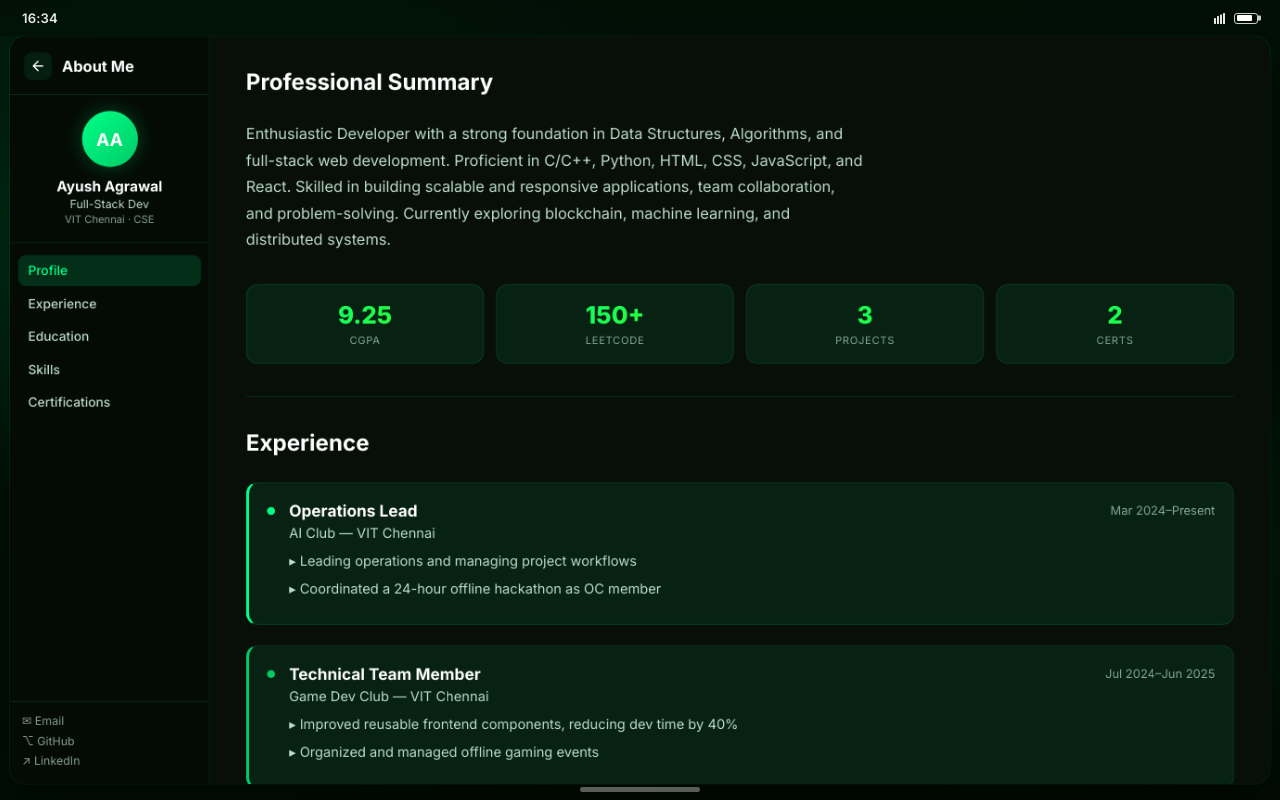
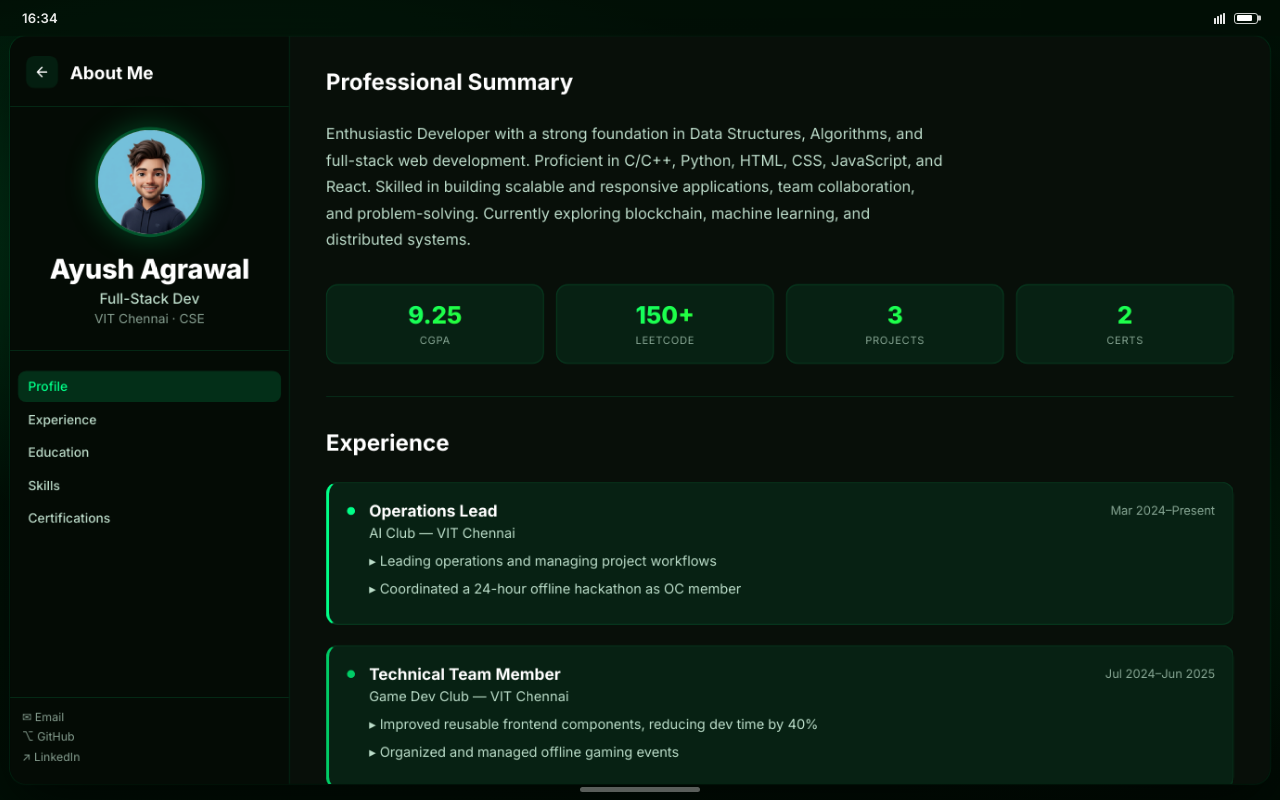
Before and after one commit to SeeThearc/Portfolio, a React (Vite) app: page /about in a window 1280 px wide. Built offline with nearby package versions, Linux system fonts and the light colour scheme.

Commit message:
updated profile section with better css

```diff
--- a/src/components/AppSwitcher.jsx
+++ b/src/components/AppSwitcher.jsx
@@ -37,11 +37,11 @@ function LockPreview() {
       <div className="prev-lock-time">14:37</div>
       <div className="prev-lock-date">Tuesday, March 17</div>
       <div className="prev-notif">
-        <div className="prev-notif-icon" style={{ background: '#2563eb' }} />
+        <div className="prev-notif-icon" style={{ background: 'var(--accent)' }} />
         <div className="prev-notif-text">New Connection</div>
       </div>
       <div className="prev-notif">
-        <div className="prev-notif-icon" style={{ background: '#0d9488' }} />
+        <div className="prev-notif-icon" style={{ background: 'var(--accent-2)' }} />
         <div className="prev-notif-text">Design Update</div>
       </div>
     </div>
@@ -49,7 +49,7 @@ function LockPreview() {
 }
 
 function HomePreview() {
-  const ICON_COLORS = ['#2563eb','#374151','#059669','#d97706','#7c3aed','#be185d']
+  const ICON_COLORS = ['var(--accent)','#374151','var(--accent-2)','#d97706','#7c3aed','#be185d']
   return (
     <div className="preview-home">
       <div className="prev-home-icons">
--- a/src/pages/AboutResume.css
+++ b/src/pages/AboutResume.css
@@ -14,13 +14,13 @@
 
 /* Sidebar */
 .about-sidebar {
-  width: 200px;
+  width: 280px;
   flex-shrink: 0;
   background: var(--app-sidebar-bg);
   border-right: 1px solid var(--app-border);
   display: flex;
   flex-direction: column;
-  padding: 16px 0;
+  padding: 20px 0;
   gap: 0;
   overflow-y: auto;
 }
@@ -28,13 +28,13 @@
 .about-logo {
   display: flex;
   align-items: center;
-  gap: 10px;
-  padding: 0 14px 14px;
+  gap: 12px;
+  padding: 0 16px 18px;
   border-bottom: 1px solid var(--app-border);
-  margin-bottom: 16px;
+  margin-bottom: 20px;
 }
 .about-back-btn {
-  width: 28px; height: 28px;
+  width: 32px; height: 32px;
   border-radius: 8px;
   background: var(--app-item-hover);
   display: flex;
@@ -43,31 +43,33 @@
   flex-shrink: 0;
   transition: background 0.2s;
 }
-.about-back-btn:hover { background: rgba(255,255,255,0.15); }
-.about-logo-text { font-size: 0.95rem; font-weight: 700; color: var(--text-primary); }
+.about-back-btn:hover { background: rgba(255,255,255,0.2); }
+.about-logo-text { font-size: 1.1rem; font-weight: 700; color: var(--text-primary); }
 
 .about-profile-block {
   text-align: center;
-  padding: 0 14px 16px;
+  padding: 0 20px 24px;
   border-bottom: 1px solid var(--app-border);
-  margin-bottom: 12px;
+  margin-bottom: 20px;
 }
 .about-avatar {
-  width: 56px; height: 56px;
+  width: 110px; height: 110px;
   border-radius: 50%;
-  background: linear-gradient(135deg, var(--accent), var(--accent-2));
+  background: var(--app-item-hover);
   display: flex;
   align-items: center;
   justify-content: center;
-  font-size: 1.1rem;
-  font-weight: 700;
-  color: #fff;
-  margin: 0 auto 10px;
-  box-shadow: 0 0 20px var(--accent-glow);
+  margin: 0 auto 16px;
+  box-shadow: 0 0 30px var(--accent-glow);
+  overflow: hidden;
+  border: 3px solid var(--accent-border);
 }
-.about-name { font-size: 0.9rem; font-weight: 700; color: var(--text-primary); margin-bottom: 3px; }
-.about-role-text { font-size: 0.72rem; color: var(--text-secondary); margin-bottom: 2px; }
-.about-uni { font-size: 0.65rem; color: var(--text-muted); }
+.about-avatar img {
+  width: 100%; height: 100%; object-fit: cover;
+}
+.about-name { font-size: 1.7rem; font-weight: 800; color: var(--text-primary); margin-bottom: 4px; letter-spacing: -0.01em; }
+.about-role-text { font-size: 0.9rem; font-weight: 500; color: var(--text-secondary); margin-bottom: 4px; }
+.about-uni { font-size: 0.8rem; color: var(--text-muted); }
 
 .about-nav { display: flex; flex-direction: column; gap: 2px; padding: 0 8px; flex: 1; }
 .about-nav-btn {
@@ -201,7 +203,15 @@
 .skill-group { display: flex; flex-direction: column; gap: 8px; }
 .skill-cat { font-size: 0.7rem; font-weight: 700; letter-spacing: 0.1em; text-transform: uppercase; color: var(--text-muted); margin-top: 4px; }
 .skill-chips { display: flex; flex-wrap: wrap; gap: 8px; }
-.skill-chip { font-size: 0.8rem; font-weight: 500; padding: 6px 14px; border-radius: 20px; background: var(--badge-bg); border: 1px solid var(--badge-bdr); color: var(--badge-txt); }
+.skill-chip {
+  font-size: 0.8rem; font-weight: 500; padding: 6px 14px; border-radius: 20px;
+  background: var(--badge-bg); border: 1px solid var(--badge-bdr); color: var(--badge-txt);
+  transition: all 0.2s ease; cursor: default;
+}
+.skill-chip:hover {
+  border-color: rgba(255, 255, 255, 0.9);
+  color: #fff;
+}
 
 /* Certifications */
 .cert-card {
@@ -212,11 +222,23 @@
   background: var(--app-item-hover);
   border: 1px solid var(--app-border);
   border-radius: 12px;
+  text-decoration: none;
+  transition: all 0.2s ease;
+  cursor: pointer;
+}
+.cert-card:hover {
+  border-color: rgba(255, 255, 255, 0.9);
+  background: rgba(255, 255, 255, 0.05);
+}
+.cert-card:hover .cert-title,
+.cert-card:hover .cert-issuer,
+.cert-card:hover .cert-date {
+  color: #fff;
 }
 .cert-icon { width: 46px; height: 46px; border-radius: 10px; display: flex; align-items: center; justify-content: center; font-size: 1.4rem; flex-shrink: 0; }
-.cert-title { font-size: 0.95rem; font-weight: 700; color: var(--text-primary); margin-bottom: 4px; }
-.cert-issuer { font-size: 0.85rem; color: var(--text-secondary); }
-.cert-date { margin-left: auto; font-size: 0.75rem; color: var(--text-muted); white-space: nowrap; }
+.cert-title { font-size: 0.95rem; font-weight: 700; color: var(--text-primary); margin-bottom: 4px; transition: color 0.2s ease; }
+.cert-issuer { font-size: 0.85rem; color: var(--text-secondary); transition: color 0.2s ease; }
+.cert-date { margin-left: auto; font-size: 0.75rem; color: var(--text-muted); white-space: nowrap; transition: color 0.2s ease; }
 
 /* Status battery */
 .status-battery { width: 24px; height: 11px; border: 1.5px solid rgba(255,255,255,0.8); border-radius: 3px; position: relative; padding: 1.5px; display: flex; align-items: center; }
--- a/src/pages/AboutResume.jsx
+++ b/src/pages/AboutResume.jsx
@@ -86,7 +86,9 @@ export default function AboutResume() {
           </div>
 
           <div className="about-profile-block">
-            <div className="about-avatar">AA</div>
+            <div className="about-avatar">
+              <img src="/avatar.png" alt="Ayush Agrawal" />
+            </div>
             <h3 className="about-name">Ayush Agrawal</h3>
             <p className="about-role-text">Full-Stack Dev</p>
             <p className="about-uni">VIT Chennai · CSE</p>
@@ -191,14 +193,14 @@ export default function AboutResume() {
             <div className="content-pane" ref={el => sectionRefs.current['Certifications'] = el} id="Certifications">
               <h2 className="content-title">Certifications</h2>
               {[
-                { title:'Blockchain Developer', issuer:'IBM', date:'June 17, 2025', icon:'🔗', color:'var(--accent)' },
-                { title:'Mastering DSA using C and C++', issuer:'Udemy', date:'March 9, 2025', icon:'⚡', color:'var(--accent-2)' },
+                { title:'Blockchain Developer', issuer:'IBM', date:'June 17, 2025', icon:'🔗', color:'var(--accent)', link: 'https://courses.vit.skillsnetwork.site/certificates/fd35bd85aa0f4e45bb2ce49543b69ef9' },
+                { title:'Mastering DSA using C and C++', issuer:'Udemy', date:'March 9, 2025', icon:'⚡', color:'var(--accent-2)', link: 'https://www.udemy.com/certificate/UC-6d956b8e-7042-4c91-8381-c089758d1111/' },
               ].map((c,i) => (
-                <div key={i} className="cert-card">
+                <a key={i} className="cert-card" href={c.link} target="_blank" rel="noreferrer">
                   <div className="cert-icon" style={{background:`${c.color}20`,border:`1px solid ${c.color}35`}}>{c.icon}</div>
                   <div className="cert-info"><h3 className="cert-title">{c.title}</h3><p className="cert-issuer">{c.issuer}</p></div>
                   <span className="cert-date">{c.date}</span>
-                </div>
+                </a>
               ))}
             </div>
 
--- a/src/pages/LockScreen.css
+++ b/src/pages/LockScreen.css
@@ -95,10 +95,10 @@
   width: min(400px, 80vw);
 }
 .lock-notif {
-  background: rgba(30, 45, 80, 0.75);
+  background: var(--notif-bg);
   backdrop-filter: blur(20px);
   -webkit-backdrop-filter: blur(20px);
-  border: 1px solid rgba(255,255,255,0.1);
+  border: 1px solid var(--app-border);
   border-radius: 16px;
   padding: 12px 14px;
   display: flex;
@@ -113,8 +113,8 @@
   justify-content: center;
   flex-shrink: 0;
 }
-.notif-icon-blue { background: #2563eb; }
-.notif-icon-teal { background: #0d9488; }
+.notif-icon-blue { background: var(--notif-icon-1); }
+.notif-icon-teal { background: var(--notif-icon-2); }
 
 .notif-body { flex: 1; min-width: 0; }
 .notif-header {
@@ -126,15 +126,15 @@
 .notif-title {
   font-size: 0.78rem;
   font-weight: 600;
-  color: rgba(255,255,255,0.95);
+  color: var(--text-primary);
 }
 .notif-time {
   font-size: 0.65rem;
-  color: rgba(255,255,255,0.45);
+  color: var(--text-muted);
 }
 .notif-text {
   font-size: 0.72rem;
-  color: rgba(255,255,255,0.6);
+  color: var(--text-secondary);
   white-space: nowrap;
   overflow: hidden;
   text-overflow: ellipsis;
--- a/src/pages/ProjectGallery.jsx
+++ b/src/pages/ProjectGallery.jsx
@@ -136,7 +136,9 @@ export default function ProjectGallery() {
 
           {/* User profile at bottom */}
           <div className="sidebar-user">
-            <div className="sidebar-avatar">AA</div>
+            <div className="sidebar-avatar">
+              <img src="/avatar.png" alt="Ayush Agrawal" />
+            </div>
             <div>
               <p className="sidebar-username">Ayush Agrawal</p>
               <p className="sidebar-userrole">Pro Account</p>
```
Also changed, not shown: src/components/AppSwitcher.css (+10 -10 lines), src/pages/ProjectGallery.css (+29 -28 lines), public/avatar.png (added).
